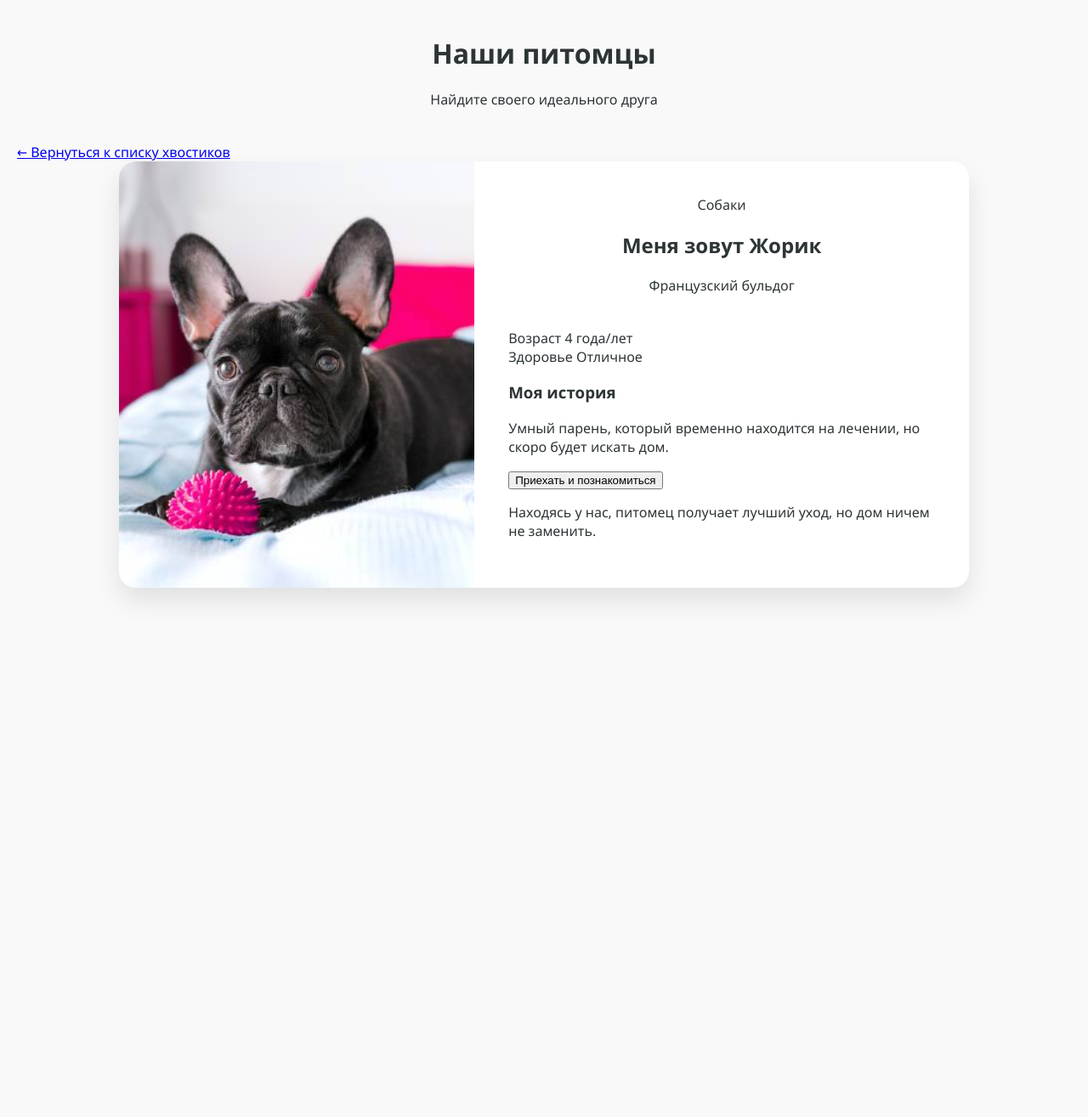
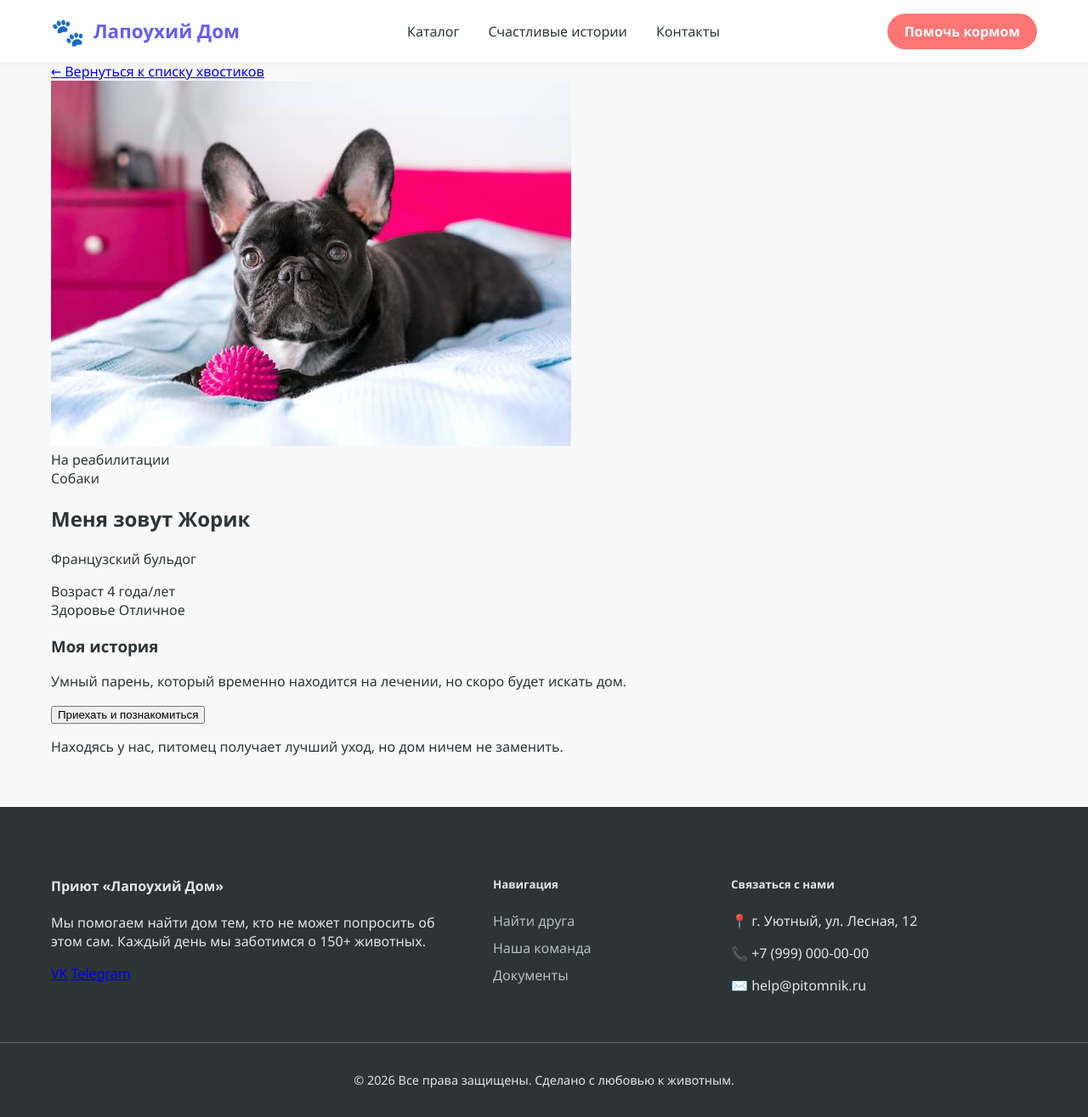
Before and after one commit to OlgaVarzhina/PHP_Pitomnik, a PHP site: page /pet/view/6 in a window 1280 px wide. Shown: the whole page at 85% size. Before the commit the page ends 707 px from the top, so only its background shows below. Run offline with PHP 8.4, Linux system fonts and the light colour scheme; data comes from the database, SQL or seed files in the repository.

Commit message:
info-pages added, work in progress

```diff
--- a/pitomnik_app/views/footer.php
+++ b/pitomnik_app/views/footer.php
@@ -1,3 +1,32 @@
+<footer class="main-footer">
+    <div class="container footer-grid">
+        <div class="footer-info">
+            <h4>Приют «Лапоухий Дом»</h4>
+            <p>Мы помогаем найти дом тем, кто не может попросить об этом сам. Каждый день мы заботимся о 150+ животных.</p>
+            <div class="social-links">
+                <a href="#">VK</a>
+                <a href="#">Telegram</a>
+            </div>
+        </div>
+
+        <div class="footer-nav">
+            <h5>Навигация</h5>
+            <a href="/">Найти друга</a>
+            <a href="/staff">Наша команда</a>
+            <a href="/docs">Документы</a>
+        </div>
+
+        <div class="footer-contacts">
+            <h5>Связаться с нами</h5>
+            <p>📍 г. Уютный, ул. Лесная, 12</p>
+            <p>📞 +7 (999) 000-00-00</p>
+            <p>✉️ help@pitomnik.ru</p>
+        </div>
+    </div>
+    <div class="footer-bottom">
+        <p>&copy; <?= date('Y') ?> Все права защищены. Сделано с любовью к животным.</p>
+    </div>
+</footer>
 <script src="/js/script.js"></script>
 </body>
 </html>
--- a/pitomnik_app/views/header.php
+++ b/pitomnik_app/views/header.php
@@ -8,7 +8,21 @@
 </head>
 <body>
 
-<header>
-    <h1>Наши питомцы</h1>
-    <p>Найдите своего идеального друга</p>
+<header class="main-header">
+    <div class="container header-content">
+        <a href="/" class="logo">
+            <span class="logo-icon">🐾</span>
+            <span class="logo-text">Лапоухий Дом</span>
+        </a>
+
+        <nav class="main-nav">
+            <a href="/">Каталог</a>
+            <a href="info/stories">Счастливые истории</a>
+            <a href="info/contacts">Контакты</a>
+        </nav>
+
+        <div class="header-actions">
+            <a href="/donate" class="btn-donate">Помочь кормом</a>
+        </div>
+    </div>
 </header>
--- a/static/css/styles.css
+++ b/static/css/styles.css
@@ -14,13 +14,90 @@ body {
     background-color: var(--bg);
     color: var(--text);
     margin: 0;
-    padding: 20px;
 }
 
-/* --- ШАПКА --- */
-header {
+/* Общие контейнеры */
+.container {
+    max-width: 1200px;
+    margin: 0 auto;
+    padding: 0 20px;
+}
+
+/* Header Styles */
+.main-header {
+    background: #fff;
+    box-shadow: 0 2px 10px rgba(0,0,0,0.05);
+    padding: 15px 0;
+    position: sticky;
+    top: 0;
+    z-index: 1000;
+}
+
+.header-content {
+    display: flex;
+    justify-content: space-between;
+    align-items: center;
+}
+
+.logo {
+    display: flex;
+    align-items: center;
+    text-decoration: none;
+    gap: 10px;
+}
+
+.logo-icon { font-size: 2rem; }
+.logo-text { font-weight: 800; font-size: 1.4rem; color: var(--primary); }
+
+.main-nav a {
+    text-decoration: none;
+    color: var(--text);
+    margin: 0 15px;
+    font-weight: 500;
+    transition: 0.3s;
+}
+
+.main-nav a:hover { color: var(--primary); }
+
+.btn-donate {
+    background: #ff7675;
+    color: #fff;
+    padding: 10px 20px;
+    border-radius: 25px;
+    text-decoration: none;
+    font-weight: bold;
+    transition: 0.3s;
+}
+
+.btn-donate:hover { background: #d63031; box-shadow: 0 4px 12px rgba(214, 48, 49, 0.3); }
+
+/* Footer Styles */
+.main-footer {
+    background: #2d3436;
+    color: #dfe6e9;
+    padding: 60px 0 20px;
+    margin-top: 60px;
+}
+
+.footer-grid {
+    display: grid;
+    grid-template-columns: 2fr 1fr 1.5fr;
+    gap: 40px;
+    margin-bottom: 40px;
+}
+
+.footer-nav a {
+    display: block;
+    color: #b2bec3;
+    text-decoration: none;
+    margin-bottom: 10px;
+}
+
+.footer-bottom {
     text-align: center;
-    margin-bottom: 40px;
+    border-top: 1px solid #636e72;
+    padding-top: 20px;
+    font-size: 0.9rem;
 }
 
 /* --- ФИЛЬТРАЦИЯ (Твои оригинальные фичи) --- */
@@ -28,6 +105,7 @@ header {
     display: flex;
     justify-content: center;
     gap: 15px;
+    margin-top:5%;
     margin-bottom: 30px;
     flex-wrap: wrap; /* Чтобы на мобилках кнопки не вылезали за экран */
 }
@@ -127,45 +205,83 @@ header {
     color: white;
 }
 
-/* --- ДЕТАЛЬНАЯ СТРАНИЦА (Адаптив) --- */
-.pet-detail-card {
-    display: flex;
-    background: white;
-    border-radius: 20px;
-    max-width: 1000px;
-    margin: 0 auto;
-    overflow: hidden;
-    box-shadow: 0 15px 30px rgba(0,0,0,0.1);
-}
 
-.pet-detail-image {
-    flex: 1;
-    min-width: 400px;
-}
+/* Информационные страницы*/
+.page-content { padding: 60px 20px; min-height: 70vh; }
+.subtitle { color: #636e72; margin-bottom: 40px; }
 
-.pet-detail-image img {
-    width: 100%;
-    height: 100%;
-    object-fit: cover;
-}
+/* Контакты */
+.contacts-grid { display: grid; grid-template-columns: 1fr 1fr; gap: 40px; }
 
-.pet-detail-info {
-    flex: 1.2;
-    padding: 40px;
-}
+/* Истории */
+.stories-list { display: flex; flex-direction: column; gap: 30px; }
+.story-card { display: flex; background: #fff; border-radius: 15px; overflow: hidden; box-shadow: 0 4px 15px rgba(0,0,0,0.05); }
+.story-card img { width: 300px; height: 200px; object-fit: cover; }
+.story-text { padding: 25px; }
+.story-date { font-size: 0.8rem; color: #b2bec3; }
 
-/* --- МОБИЛЬНАЯ АДАПТИВНОСТЬ --- */
+/* Гайд */
+.guide-steps { display: grid; grid-template-columns: repeat(auto-fit, minmax(200px, 1fr)); gap: 20px; margin-top: 40px; }
+.step { background: #fff; padding: 30px; border-radius: 15px; position: relative; border-top: 4px solid var(--primary); }
+.step-num { position: absolute; top: -15px; left: 20px; background: var(--primary); color: #fff; width: 30px; height: 30px; border-radius: 50%; display: flex; align-items: center; justify-content: center; font-weight: bold; }
+
+
+/* --- БЛОК АДАПТИВНОСТИ (Добавить в конец файла) --- */
+
+/* 1. Общие правки для мобилок */
 @media (max-width: 768px) {
-    .catalog {
-        grid-template-columns: repeat(auto-fill, minmax(240px, 1fr));
+    body {
+        padding: 10px; /* Уменьшаем внешние поля, чтобы не съедать место */
     }
 
+    .header-content {
+        flex-direction: column; /* Логотип и меню встают друг под друга */
+        text-align: center;
+        gap: 15px;
+    }
+
+    .main-nav {
+        flex-wrap: wrap;
+        justify-content: center;
+    }
+
+    /* Карточки историй: картинка сверху, текст снизу */
+    .story-card {
+        flex-direction: column;
+    }
+
+    .story-card img {
+        width: 100%;
+        height: auto;
+    }
+
+    /* Детальная страница: картинка сверху */
     .pet-detail-card {
         flex-direction: column;
     }
 
     .pet-detail-image {
-        min-width: 100%;
-        height: 300px;
+        width: 100%;
+        min-height: 250px;
+    }
+
+    /* Футер и Контакты в одну колонку */
+    .footer-grid, .contacts-grid {
+        grid-template-columns: 1fr;
+        text-align: center;
     }
 }
+
+/* 2. Гибкость для каталога (чтобы карточки не вылезали) */
+.catalog {
+    display: grid;
+    /* Это свойство само решит: 1, 2 или 3 колонки в зависимости от ширины */
+    grid-template-columns: repeat(auto-fill, minmax(280px, 1fr)) !important;
+    gap: 25px;
+}
+
+/* 3. Фикс для картинок (чтобы не распирали блоки) */
+img {
+    max-width: 100%;
+    height: auto;
+}
```
Also changed, not shown: pitomnik_app/controllers/controller_info.php (added, +24 -0 lines), pitomnik_app/views/contacts_view.php (added, +20 -0 lines), pitomnik_app/views/guide_view.php (added, +26 -0 lines), pitomnik_app/views/stories_view.php (added, +25 -0 lines), 2 other files.
